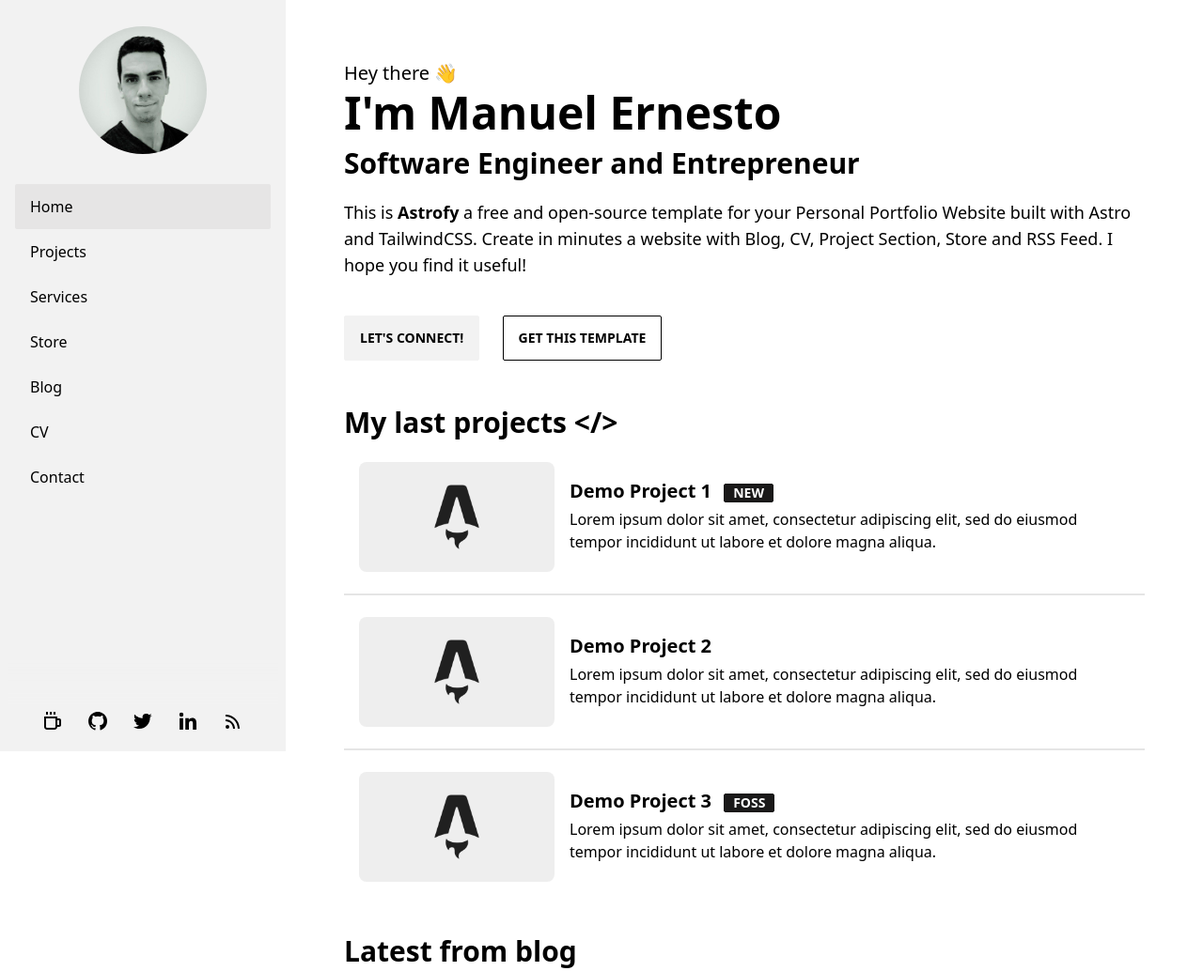
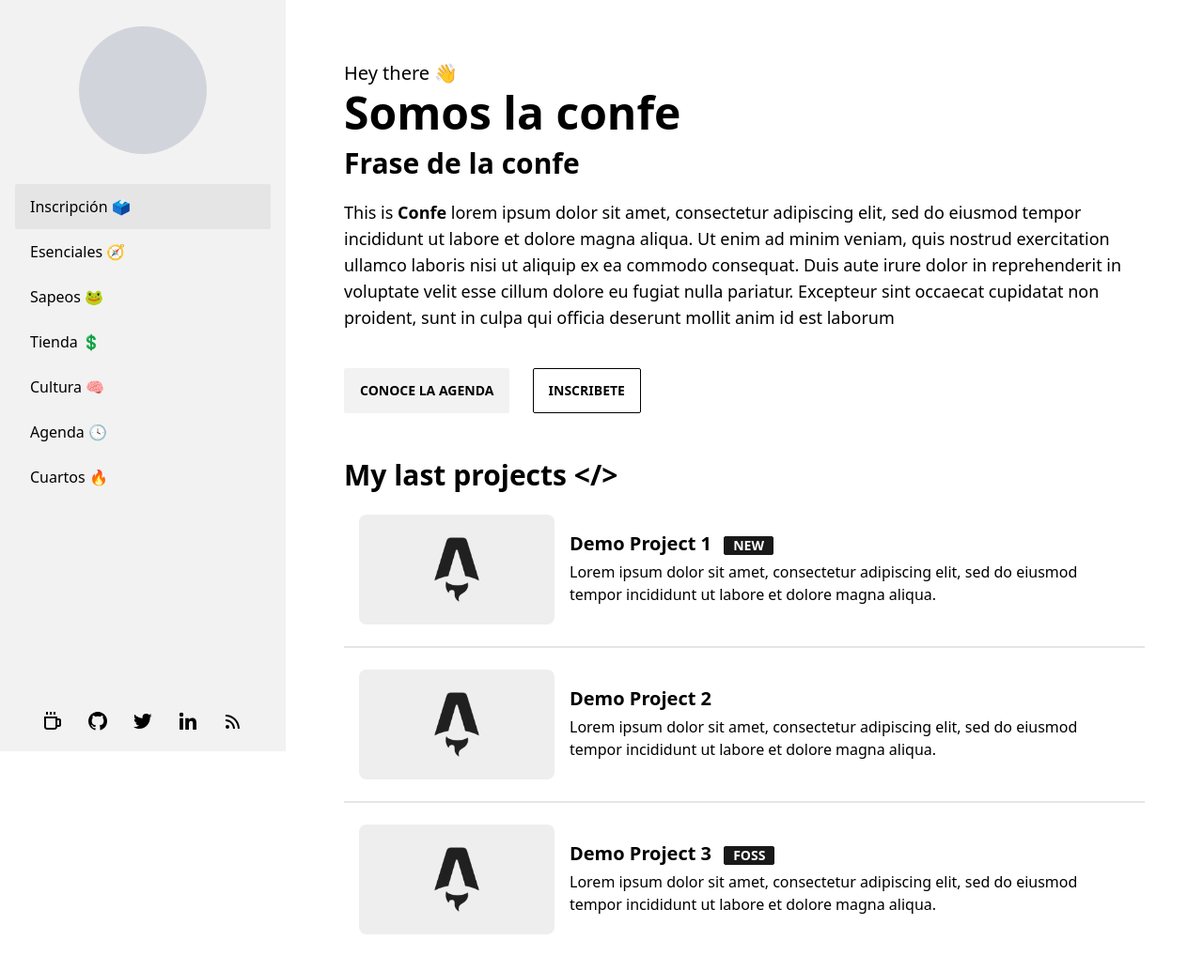
Before and after one commit to Focus-LuisSiliezar/conferencia-sv, an Astro site: page / in a window 1280 px wide. Shown: the top 1034 px of the page at 94% size. Built offline with nearby package versions, Linux system fonts and the light colour scheme; Astro itself is replaced by a stand-in of ours.

Commit message:
chore: changes in text

```diff
--- a/src/components/Footer.astro
+++ b/src/components/Footer.astro
@@ -4,12 +4,12 @@ const today = new Date();
 
 <footer class="footer footer-center block mb-5 pt-10">
   <div class="pb-2">
-    &copy; {today.getFullYear()} Manuel Ernesto
+    &copy; {today.getFullYear()} Luis Siliezar
   </div>
   <div class="inline opacity-75">
     <!-- Thanks for using this template. You can keep this line to support my work :) -->
-    <a href="https://astrofy-template.netlify.app/" target="_blank" class="font-bold">Astrofy Template</a> developed by
-    <a href="https://manuelernestog.github.io" target="_blank" class="font-bold">Manuel Ernesto ⚡️</a>
+    <!-- <a href="https://astrofy-template.netlify.app/" target="_blank" class="font-bold">Conferencia Rotaract</a> developed by -->
+    <!-- <a href="https://manuelernestog.github.io" target="_blank" class="font-bold">Luis Siliezar</a> -->
   </div>
 </footer>
 <style>
--- a/src/components/Header.astro
+++ b/src/components/Header.astro
@@ -10,7 +10,8 @@
       </label>
     </div>
     <div class="navbar-center">
-      <a class="btn btn-ghost normal-case text-xl" href="/">Manuel Ernesto ⚡️</a>
+      <!-- Cambiar por logo o remover -->
+      <a class="btn btn-ghost normal-case text-xl" href="/">La Confe</a>
     </div>
     <div class="navbar-end"></div>
   </div>
--- a/src/components/SideBar.astro
+++ b/src/components/SideBar.astro
@@ -10,9 +10,9 @@ const { sideBarActiveItemID } = Astro.props;
   <aside class="px-2 pt-2 h-auto min-h-full w-[19rem] bg-base-200 text-base-content flex flex-col">
     <div class="w-fit mx-auto mt-5 mb-6">
       <a href="/">
-        <div class="avatar transition ease-in-out hover:scale-[102%] block m-auto">
+        <div class="avatar transition ease-in-out hover:scale-[102%] block m-auto bg-gray-300	 rounded-full        ">
           <div class="w-[8.5rem]">
-            <Image class="mask mask-circle" aspectRatio="1:1" format="webp" width={300} height={300} src="/profile.jpg" alt="Profile image" />
+            <!-- <Image class="mask mask-circle bg-red-500" aspectRatio="1:1" format="webp" width={300} height={300} src="/profile.jpg" alt="Profile image" /> -->
           </div>
         </div>
       </a>
--- a/src/components/SideBarMenu.astro
+++ b/src/components/SideBarMenu.astro
@@ -4,20 +4,22 @@ const activeClass = "bg-base-300"; // For primary color replace with `active` cl
 ---
 
 <ul class="menu grow shrink menu-md overflow-y-auto">
-    <li><a class="py-3 text-base" id="home" href="/">Home</a></li>
-    <li><a class="py-3 text-base" id="projects" href="/projects">Projects</a></li>
-    <li><a class="py-3 text-base" id="services" href="/services">Services</a></li>
-    <li><a class="py-3 text-base" id="store" href="/store">Store</a></li>
-    <li><a class="py-3 text-base" id="blog" href="/blog/">Blog</a></li>
-    <li><a class="py-3 text-base" id="cv" href="/cv">CV</a></li>
-    <li>
+    <li><a class="py-3 text-base" id="home" href="/">Inscripción 🗳️</a></li>
+    <li><a class="py-3 text-base" id="projects" href="/projects">Esenciales 🧭</a></li>
+    <li><a class="py-3 text-base" id="services" href="/services">Sapeos 🐸</a></li>
+    <li><a class="py-3 text-base" id="store" href="/store">Tienda 💲</a></li>
+    <li><a class="py-3 text-base" id="blog" href="/blog/">Cultura 🧠</a></li>
+    <li><a class="py-3 text-base" id="agenda" href="/agenda">Agenda 🕓</a></li>
+    <li><a class="py-3 text-base" id="agenda" href="/agenda">Cuartos 🔥</a></li>
+    <!-- <li><a class="py-3 text-base" id="agenda" href="/agenda">Participantes*</a></li> -->
+    <!-- <li>
         <a
             class="py-3 text-base"
             href="mailto:contact.manuelernestog@gmail.com"
             target="_blank"
             referrerpolicy="no-referrer-when-downgrade">Contact</a
         >
-    </li>
+    </li> -->
 </ul>
 
 <script define:vars={{ sideBarActiveItemID: sideBarActiveItemID, activeClass: activeClass }}>
--- a/src/pages/index.astro
+++ b/src/pages/index.astro
@@ -3,7 +3,9 @@ import BaseLayout from "../layouts/BaseLayout.astro";
 import HorizontalCard from "../components/HorizontalCard.astro";
 import { getCollection } from "astro:content";
 
-const posts = (await getCollection("blog")).sort((a, b) => b.data.pubDate.valueOf() - a.data.pubDate.valueOf());
+const posts = (await getCollection("blog")).sort(
+  (a, b) => b.data.pubDate.valueOf() - a.data.pubDate.valueOf()
+);
 
 const last_posts = posts.slice(0, 3);
 ---
@@ -11,19 +13,29 @@ const last_posts = posts.slice(0, 3);
 <BaseLayout sideBarActiveItemID="home">
   <div class="pb-12 mt-5">
     <div class="text-xl py-1">Hey there 👋</div>
-    <div class="text-5xl font-bold">I'm Manuel Ernesto</div>
-    <div class="text-3xl py-3 font-bold">Software Engineer and Entrepreneur</div>
+    <div class="text-5xl font-bold">Somos la confe</div>
+    <div class="text-3xl py-3 font-bold">Frase de la confe</div>
     <div class="py-2">
       <text class="text-lg">
-        This is <b>Astrofy</b> a free and open-source template for your Personal Portfolio Website built with Astro and TailwindCSS.
-        Create in minutes a website with Blog, CV, Project Section, Store and RSS Feed. I hope you find
-        it useful!
+        This is <b>Confe</b> lorem ipsum dolor sit amet, consectetur adipiscing elit,
+        sed do eiusmod tempor incididunt ut labore et dolore magna aliqua. Ut enim
+        ad minim veniam, quis nostrud exercitation ullamco laboris nisi ut aliquip
+        ex ea commodo consequat. Duis aute irure dolor in reprehenderit in voluptate
+        velit esse cillum dolore eu fugiat nulla pariatur. Excepteur sint occaecat
+        cupidatat non proident, sunt in culpa qui officia deserunt mollit anim id
+        est laborum
       </text>
     </div>
     <div class="mt-8">
-      <a class="btn" href="https://twitter.com/manuelernestog" target="_blank"> Let's connect!</a>
-      <a href="https://github.com/manuelernestog/astrofy" target="_blank" class="btn btn-outline ml-5">
-        Get This template
+      <a class="btn" href="https://twitter.com/manuelernestog" target="_blank">
+        Conoce la agenda</a
+      >
+      <a
+        href="https://github.com/manuelernestog/astrofy"
+        target="_blank"
+        class="btn btn-outline ml-5"
+      >
+        Inscribete
       </a>
     </div>
   </div>
```
Also changed, not shown: src/pages/agenda.astro (renamed from src/pages/cv.astro).
